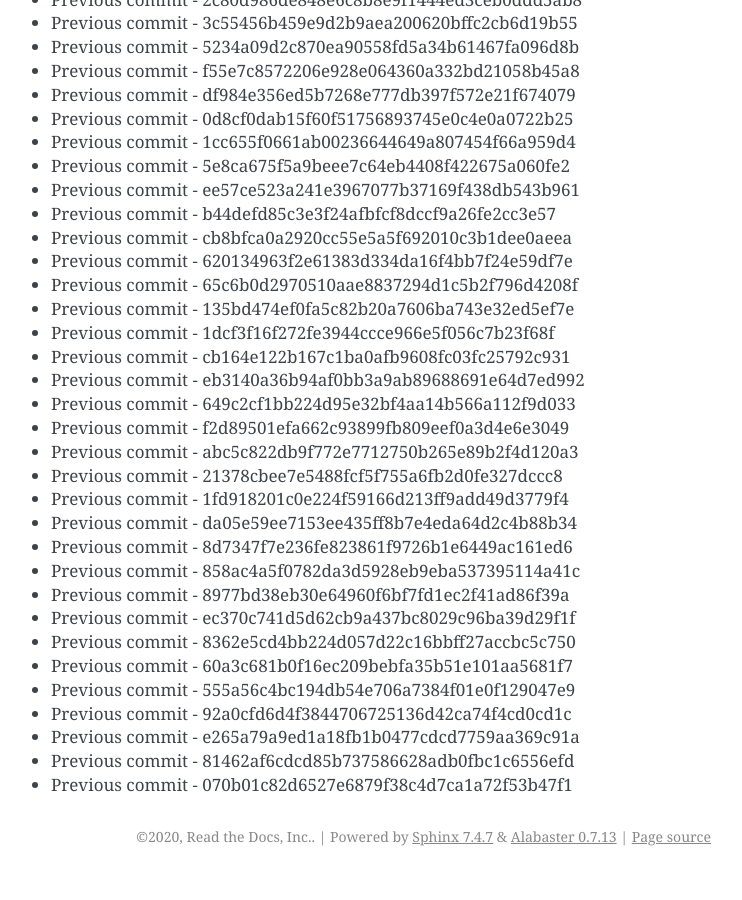
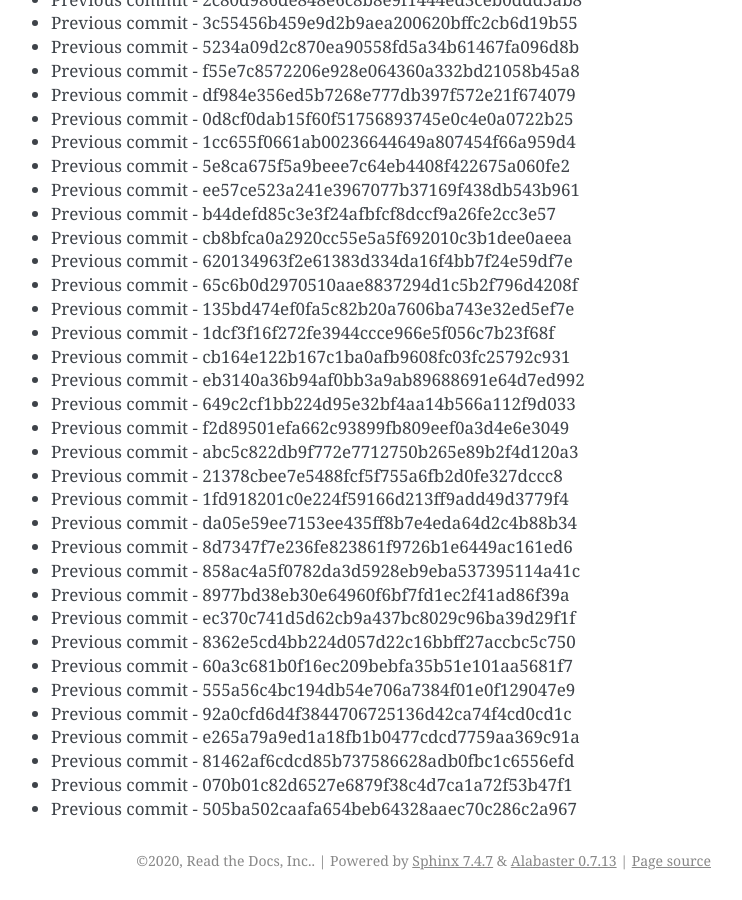
Before and after one commit to readthedocs/rtd-git-stresstest, a Sphinx documentation site: the page built from docs/updates.rst, in a window 1280 px wide and 900 px high, scrolled down 19741 px. Shown: the whole window, without its empty margins (399-1141 px from the left). Built offline with Sphinx 7.4.7, drawn with Linux system fonts in a browser that asks for light colours; before the commit the page ends 20617 px from its top, so only the background shows below that.

Commit message:
Generating commit from previous: 505ba502caafa654beb64328aaec70c286c2a967

```diff
--- a/docs/updates.rst
+++ b/docs/updates.rst
@@ -861,3 +861,4 @@ It can be tested for any performance characteristics.
 * Previous commit - e265a79a9ed1a18fb1b0477cdcd7759aa369c91a
 * Previous commit - 81462af6cdcd85b737586628adb0fbc1c6556efd
 * Previous commit - 070b01c82d6527e6879f38c4d7ca1a72f53b47f1
+* Previous commit - 505ba502caafa654beb64328aaec70c286c2a967
```
